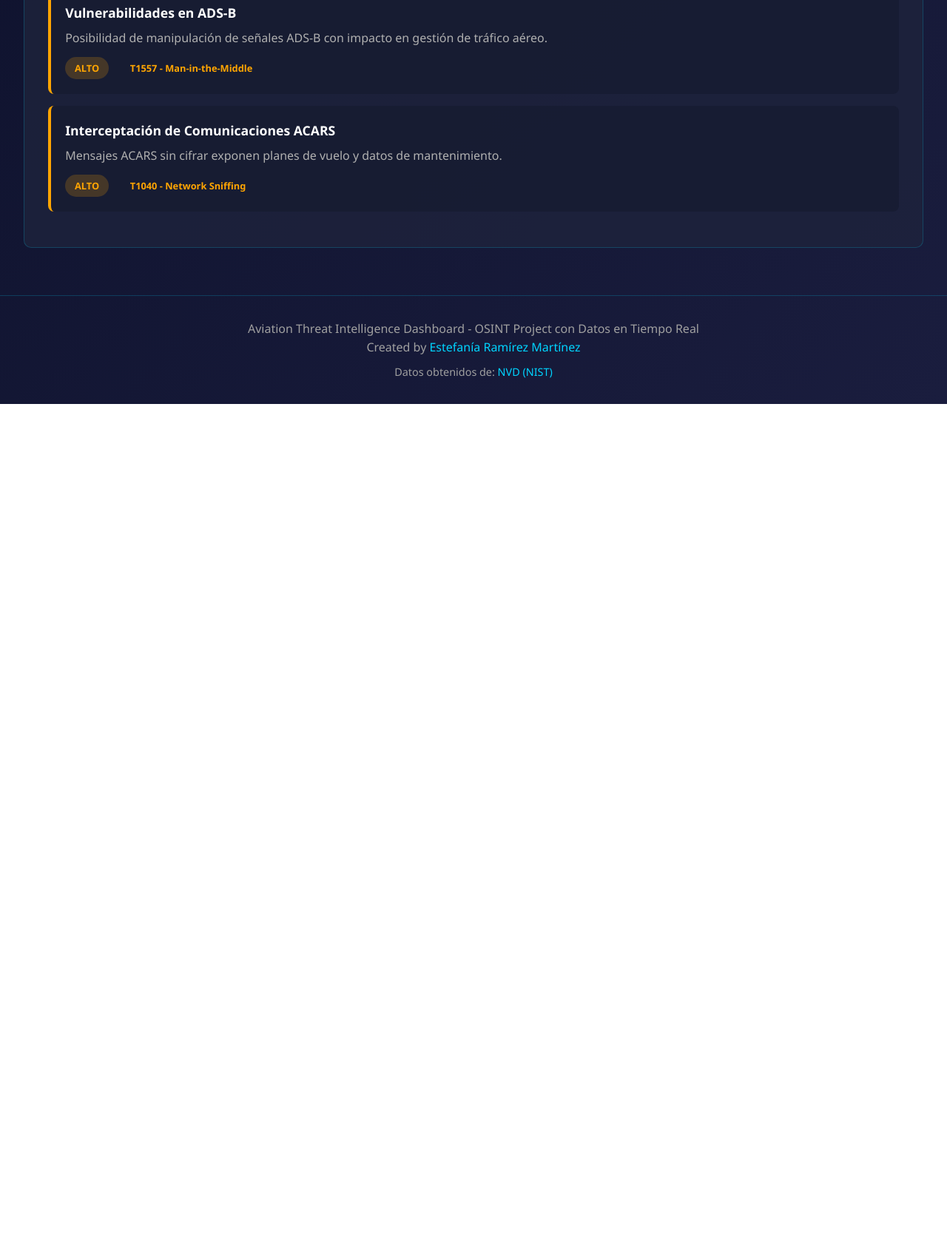
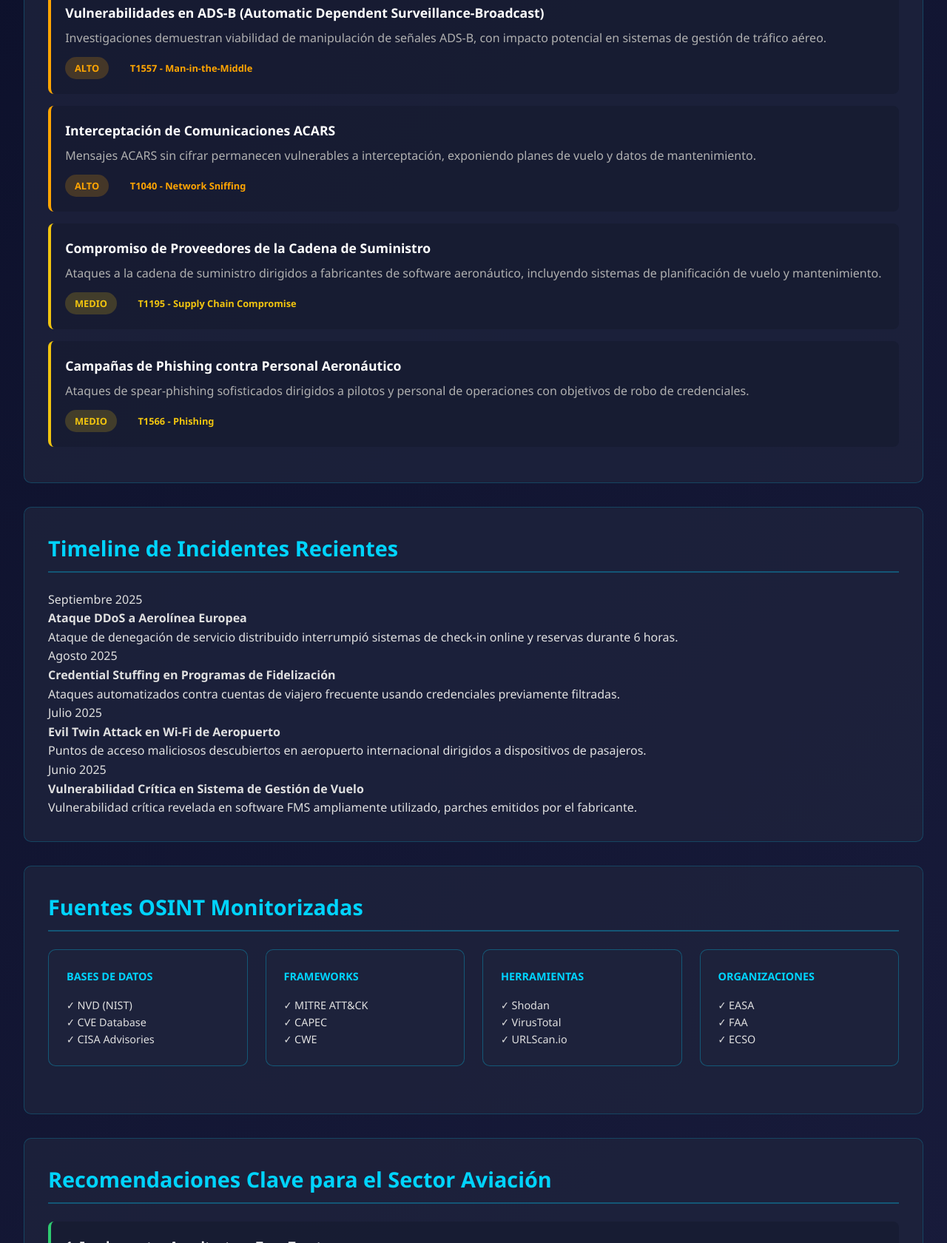
Before and after one commit to 3stefani/aviation-threat-intel, a plain HTML site: page index.html in a window 1280 px wide. Shown: the part 1120-2800 px from the top of the page at 74% size. Before the commit the page ends 1666 px from the top, so only its background shows below. Drawn offline with Linux system fonts and the light colour scheme; no server answers.

Commit message:
Update index.html

```diff
--- a/index.html
+++ b/index.html
@@ -320,33 +320,139 @@
             </ul>
         </div>
 
-        <!-- Static Threats Section -->
+        <!-- Static Threats Section with MITRE ATT&CK -->
         <div class="section">
-            <h2>Amenazas Específicas del Sector (Análisis OSINT)</h2>
+            <h2>Amenazas Específicas del Sector (Análisis OSINT + MITRE ATT&CK)</h2>
             <ul class="threat-list">
                 <li class="threat-item critical">
                     <h4>Ransomware Dirigido a Aerolíneas</h4>
-                    <p>Campañas de ransomware explotando vulnerabilidades en sistemas VPN de reservas.</p>
+                    <p>Múltiples aerolíneas afectadas por ataques de ransomware dirigidos que explotan vulnerabilidades en VPN de sistemas de reservas.</p>
                     <div class="threat-meta">
                         <span class="badge critical">CRÍTICO</span>
-                        <span class="badge">T1190 - Exploit Public-Facing Application</span>
+                        <span class="badge mitre">T1190 - Exploit Public-Facing Application</span>
+                        <span class="badge mitre">T1486 - Data Encrypted for Impact</span>
                     </div>
                 </li>
                 <li class="threat-item high">
-                    <h4>Vulnerabilidades en ADS-B</h4>
-                    <p>Posibilidad de manipulación de señales ADS-B con impacto en gestión de tráfico aéreo.</p>
+                    <h4>Vulnerabilidades en ADS-B (Automatic Dependent Surveillance-Broadcast)</h4>
+                    <p>Investigaciones demuestran viabilidad de manipulación de señales ADS-B, con impacto potencial en sistemas de gestión de tráfico aéreo.</p>
                     <div class="threat-meta">
                         <span class="badge high">ALTO</span>
-                        <span class="badge">T1557 - Man-in-the-Middle</span>
+                        <span class="badge mitre">T1557 - Man-in-the-Middle</span>
                     </div>
                 </li>
                 <li class="threat-item high">
                     <h4>Interceptación de Comunicaciones ACARS</h4>
-                    <p>Mensajes ACARS sin cifrar exponen planes de vuelo y datos de mantenimiento.</p>
+                    <p>Mensajes ACARS sin cifrar permanecen vulnerables a interceptación, exponiendo planes de vuelo y datos de mantenimiento.</p>
                     <div class="threat-meta">
                         <span class="badge high">ALTO</span>
-                        <span class="badge">T1040 - Network Sniffing</span>
+                        <span class="badge mitre">T1040 - Network Sniffing</span>
                     </div>
+                </li>
+                <li class="threat-item medium">
+                    <h4>Compromiso de Proveedores de la Cadena de Suministro</h4>
+                    <p>Ataques a la cadena de suministro dirigidos a fabricantes de software aeronáutico, incluyendo sistemas de planificación de vuelo y mantenimiento.</p>
+                    <div class="threat-meta">
+                        <span class="badge medium">MEDIO</span>
+                        <span class="badge mitre">T1195 - Supply Chain Compromise</span>
+                    </div>
+                </li>
+                <li class="threat-item medium">
+                    <h4>Campañas de Phishing contra Personal Aeronáutico</h4>
+                    <p>Ataques de spear-phishing sofisticados dirigidos a pilotos y personal de operaciones con objetivos de robo de credenciales.</p>
+                    <div class="threat-meta">
+                        <span class="badge medium">MEDIO</span>
+                        <span class="badge mitre">T1566 - Phishing</span>
+                    </div>
+                </li>
+            </ul>
+        </div>
+
+        <!-- MITRE ATT&CK Timeline -->
+        <div class="section">
+            <h2>Timeline de Incidentes Recientes</h2>
+            <div class="timeline">
+                <div class="timeline-item">
+                    <div class="date">Septiembre 2025</div>
+                    <h4>Ataque DDoS a Aerolínea Europea</h4>
+                    <p>Ataque de denegación de servicio distribuido interrumpió sistemas de check-in online y reservas durante 6 horas.</p>
+                </div>
+                <div class="timeline-item">
+                    <div class="date">Agosto 2025</div>
+                    <h4>Credential Stuffing en Programas de Fidelización</h4>
+                    <p>Ataques automatizados contra cuentas de viajero frecuente usando credenciales previamente filtradas.</p>
+                </div>
+                <div class="timeline-item">
+                    <div class="date">Julio 2025</div>
+                    <h4>Evil Twin Attack en Wi-Fi de Aeropuerto</h4>
+                    <p>Puntos de acceso maliciosos descubiertos en aeropuerto internacional dirigidos a dispositivos de pasajeros.</p>
+                </div>
+                <div class="timeline-item">
+                    <div class="date">Junio 2025</div>
+                    <h4>Vulnerabilidad Crítica en Sistema de Gestión de Vuelo</h4>
+                    <p>Vulnerabilidad crítica revelada en software FMS ampliamente utilizado, parches emitidos por el fabricante.</p>
+                </div>
+            </div>
+        </div>
+
+        <!-- OSINT Sources -->
+        <div class="section">
+            <h2>Fuentes OSINT Monitorizadas</h2>
+            <div class="stats-grid">
+                <div class="stat-card">
+                    <h3>Bases de Datos</h3>
+                    <ul style="list-style: none; color: #e0e0e0; font-size: 0.9rem; margin-top: 1rem;">
+                        <li>✓ NVD (NIST)</li>
+                        <li>✓ CVE Database</li>
+                        <li>✓ CISA Advisories</li>
+                    </ul>
+                </div>
+                <div class="stat-card">
+                    <h3>Frameworks</h3>
+                    <ul style="list-style: none; color: #e0e0e0; font-size: 0.9rem; margin-top: 1rem;">
+                        <li>✓ MITRE ATT&CK</li>
+                        <li>✓ CAPEC</li>
+                        <li>✓ CWE</li>
+                    </ul>
+                </div>
+                <div class="stat-card">
+                    <h3>Herramientas</h3>
+                    <ul style="list-style: none; color: #e0e0e0; font-size: 0.9rem; margin-top: 1rem;">
+                        <li>✓ Shodan</li>
+                        <li>✓ VirusTotal</li>
+                        <li>✓ URLScan.io</li>
+                    </ul>
+                </div>
+                <div class="stat-card">
+                    <h3>Organizaciones</h3>
+                    <ul style="list-style: none; color: #e0e0e0; font-size: 0.9rem; margin-top: 1rem;">
+                        <li>✓ EASA</li>
+                        <li>✓ FAA</li>
+                        <li>✓ ECSO</li>
+                    </ul>
+                </div>
+            </div>
+        </div>
+
+        <!-- Recommendations -->
+        <div class="section">
+            <h2>Recomendaciones Clave para el Sector Aviación</h2>
+            <ul class="threat-list">
+                <li class="threat-item low">
+                    <h4>1. Implementar Arquitectura Zero Trust</h4>
+                    <p>Adoptar principios de confianza cero para todos los sistemas operacionales de aviación, especialmente aquellos que manejan datos críticos de vuelo.</p>
+                </li>
+                <li class="threat-item low">
+                    <h4>2. Mejorar Seguridad de ACARS</h4>
+                    <p>Transición a comunicaciones ACARS cifradas (FANS 1/A+) para prevenir interceptación de mensajes.</p>
+                </li>
+                <li class="threat-item low">
+                    <h4>3. Auditorías de Seguridad en Cadena de Suministro</h4>
+                    <p>Evaluaciones regulares de seguridad de proveedores de software y servicios aeronáuticos de terceros.</p>
+                </li>
+                <li class="threat-item low">
+                    <h4>4. Formación en Concienciación de Seguridad</h4>
+                    <p>Capacitación especializada para personal aeronáutico sobre phishing, ingeniería social y seguridad operacional.</p>
                 </li>
             </ul>
         </div>
```
